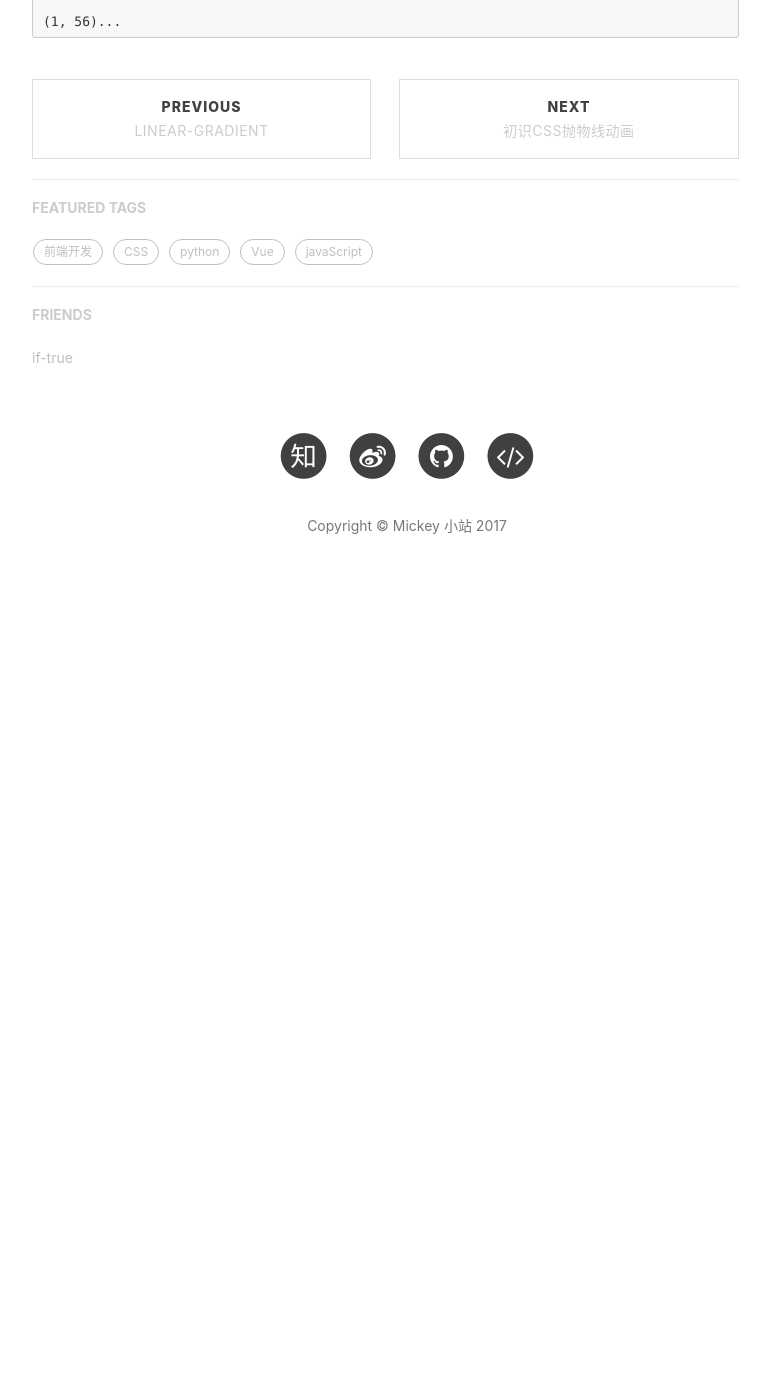
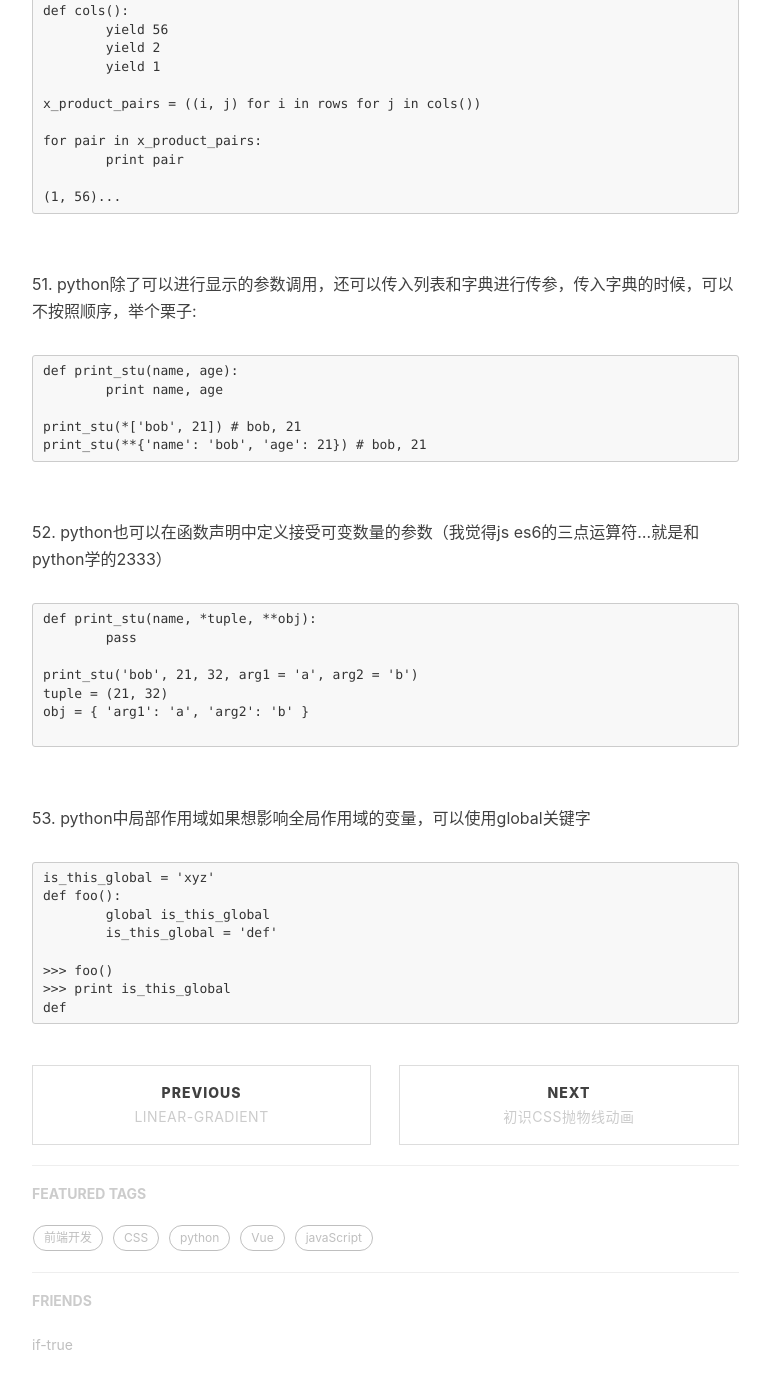
Before and after one commit to mickey0524/mickey0524.github.io, a Jekyll site: the page built from _posts/2017-08-05-begin-python.md, in a window 1280 px wide and 1400 px high, scrolled down 11378 px. Shown: the top 1389 px of the window, without its empty margins (233-1003 px from the left). Built offline with Jekyll 4.4.1, drawn with Linux system fonts in a browser that asks for light colours; nearby versions of some CDN libraries; comment, search, counter and statistics services are not loaded; before the commit the page ends 12008 px from its top, so only the background shows below that; some of the changed text lies outside the part shown.

Commit message:
feat(python): 增加begin-python函数式编程

````diff
--- a/_posts/2017-08-05-begin-python.md
+++ b/_posts/2017-08-05-begin-python.md
@@ -57,6 +57,15 @@
 
 <br>11. 在函数执行过程中动态增加功能的方式称为装饰器，decorator本质上也是高阶函数，接受需要动态添加功能的函数作为一个参数
 <a href="https://www.liaoxuefeng.com/wiki/001374738125095c955c1e6d8bb493182103fac9270762a000/001386819879946007bbf6ad052463ab18034f0254bf355000" class=" wrap external" target="_blank" rel="nofollow noreferrer">初识装饰器</a>
+
+装饰器的数学定义其实就是 (g · f)(x) = g(f(x))
+
+```
+@deco2
+@deco1
+def func(arg1, arg2, ...): pass
+func = deco2(deco1(func))
+```
 
 <br>12. isinstance() < = > instanceof 同样用来判断类和引用类型（js中） type() < = > typeof  同样用来判断基本类型
 
@@ -399,3 +408,38 @@
 
 (1, 56)...
 ```
+
+<br>51. python除了可以进行显示的参数调用，还可以传入列表和字典进行传参，传入字典的时候，可以不按照顺序，举个栗子:
+
+```
+def print_stu(name, age):
+	print name, age
+
+print_stu(*['bob', 21]) # bob, 21
+print_stu(**{'name': 'bob', 'age': 21}) # bob, 21
+```
+
+<br>52. python也可以在函数声明中定义接受可变数量的参数（我觉得js es6的三点运算符...就是和python学的2333）
+
+```
+def print_stu(name, *tuple, **obj):
+	pass
+
+print_stu('bob', 21, 32, arg1 = 'a', arg2 = 'b')
+tuple = (21, 32)
+obj = { 'arg1': 'a', 'arg2': 'b' }
+
+```
+
+<br>53. python中局部作用域如果想影响全局作用域的变量，可以使用global关键字
+
+```
+is_this_global = 'xyz'
+def foo():
+	global is_this_global
+	is_this_global = 'def'
+
+>>> foo()
+>>> print is_this_global
+def
+```
````
